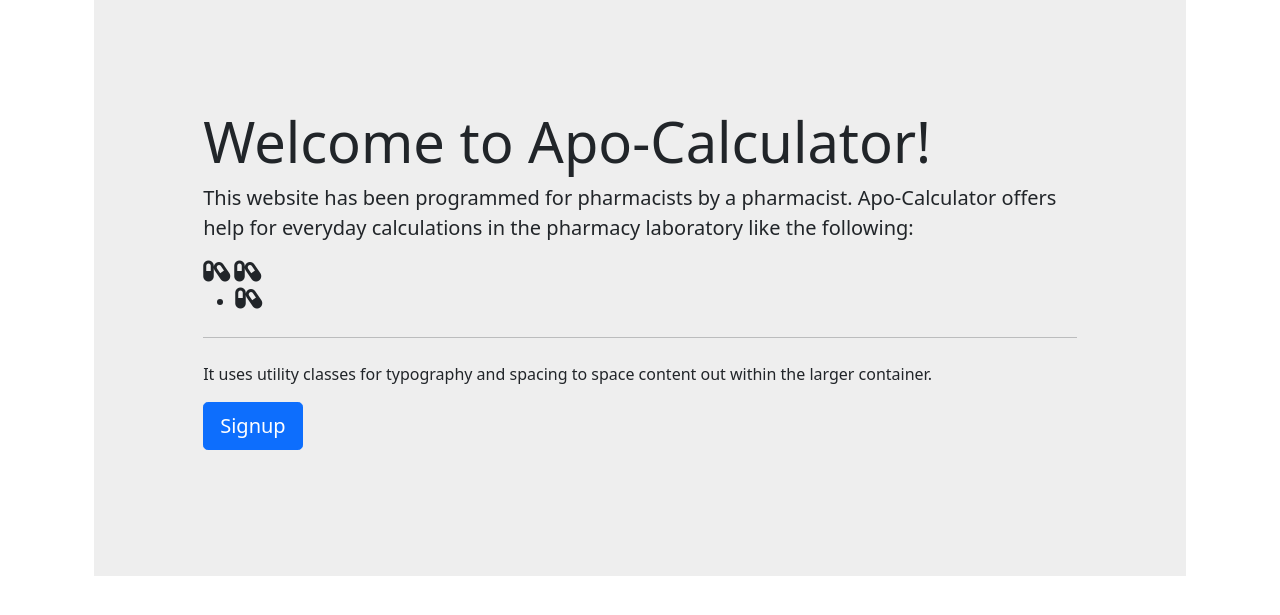
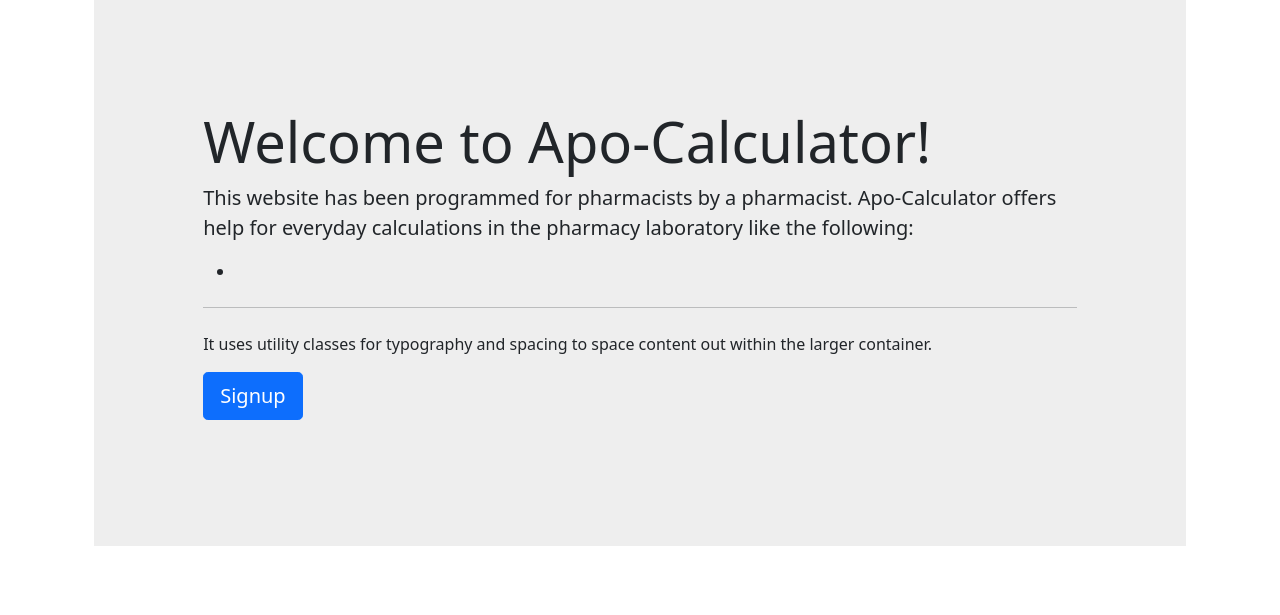
Before and after one commit to AmunStalder/master-thesis, a Django app: page / in a window 1280 px wide. Shown: the part 77-692 px from the top of the page. Run offline with Django 3.2, Linux system fonts and the light colour scheme; some libraries are stand-ins or nearby versions.

Commit message:
removed fontawesome try outs: Not working for bootstrap & django

```diff
--- a/apo_calculator/static/css/master.css
+++ b/apo_calculator/static/css/master.css
@@ -4,8 +4,6 @@
 #brand-image{
   height: 50px;
 }
-
-
 .custom-jumbo{
     background-color: #eee;
     padding: 10%;
--- a/apo_calculator/templates/_partials/base.html
+++ b/apo_calculator/templates/_partials/base.html
@@ -5,7 +5,7 @@
     <meta charset="utf-8">
     <link href="https://cdn.jsdelivr.net/npm/bootstrap@5.1.3/dist/css/bootstrap.min.css" rel="stylesheet" integrity="sha384-1BmE4kWBq78iYhFldvKuhfTAU6auU8tT94WrHftjDbrCEXSU1oBoqyl2QvZ6jIW3" crossorigin="anonymous">
     <link rel="stylesheet" href="{% static 'css/master.css' %}">
-    <script src='https://kit.fontawesome.com/a076d05399.js' crossorigin='anonymous'></script>
+    <link rel="stylesheet" href="https://use.fontawesome.com/releases/v5.7.0/css/all.css" integrity="sha384-lZN37f5QGtY3VHgisS14W3ExzMWZxybE1SJSEsQp9S+oqd12jhcu+A56Ebc1zFSJ" crossorigin="anonymous">
     <title>Apo Calculator</title>
   </head>
   <body>
--- a/apo_calculator/templates/_partials/index.html
+++ b/apo_calculator/templates/_partials/index.html
@@ -7,10 +7,8 @@
         pharmacist. Apo-Calculator offers help for everyday calculations
         in the pharmacy laboratory like the following: <span class="glyphicon glyphicon-user"></span>
     </p>
-    <i class='fas fa-capsules' style='font-size:24px'></i>
-    <i style='font-size:24px' class='fas'>&#xf46b;</i>
     <ul>
-      <li><i class='fas fa-capsules' style='font-size:24px'></i></li>
+      <li></li>
     </ul>
       <hr class="my-4">
       <p>It uses utility classes for typography and spacing to space content out within the larger container.</p>
--- a/apo_calculator/templates/authenticate/login.html
+++ b/apo_calculator/templates/authenticate/login.html
@@ -4,7 +4,7 @@
   <div class="container">
     <div class="jumbotron custom-jumbo">
       <h1>Login</h1>
-      <form method="post">
+      <form method="post" >
         {% csrf_token %}
         {% bootstrap_form form %}
         <input type="submit" class="btn btn-primary" value="Login">
```
